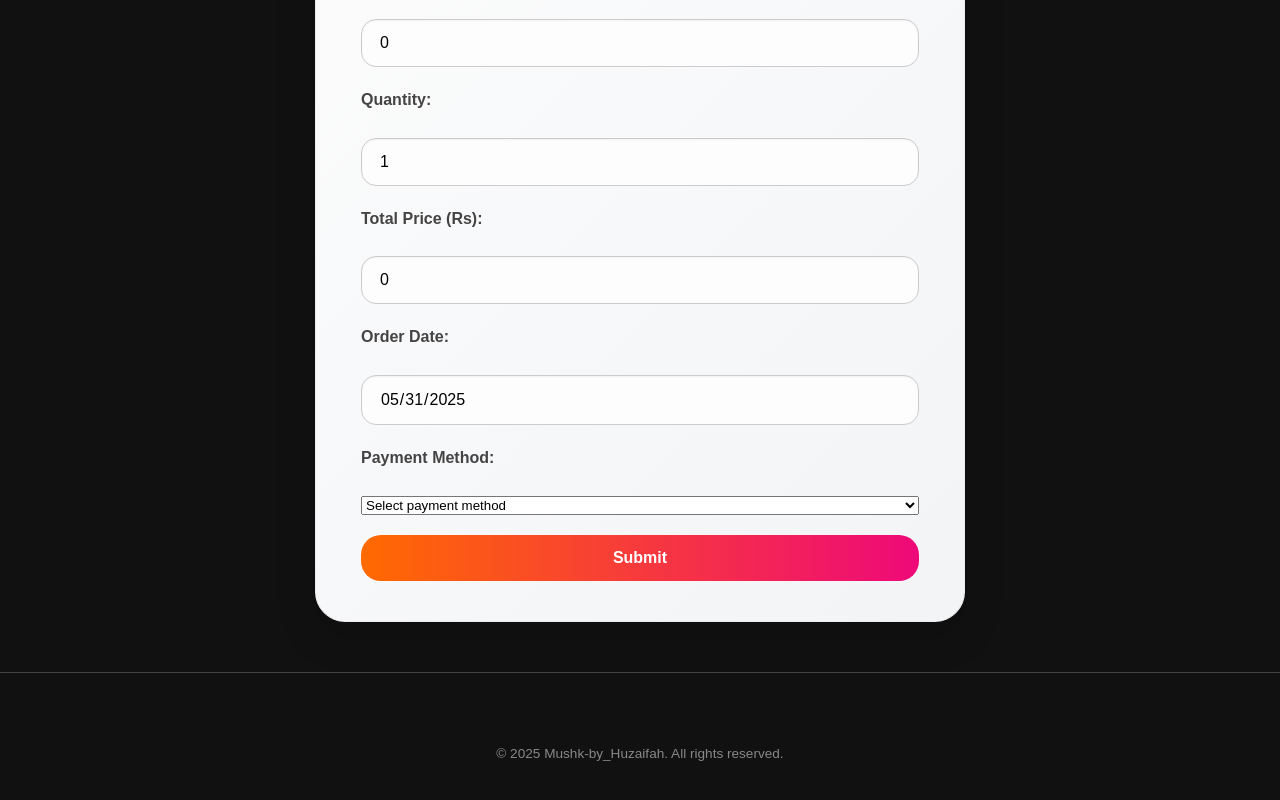
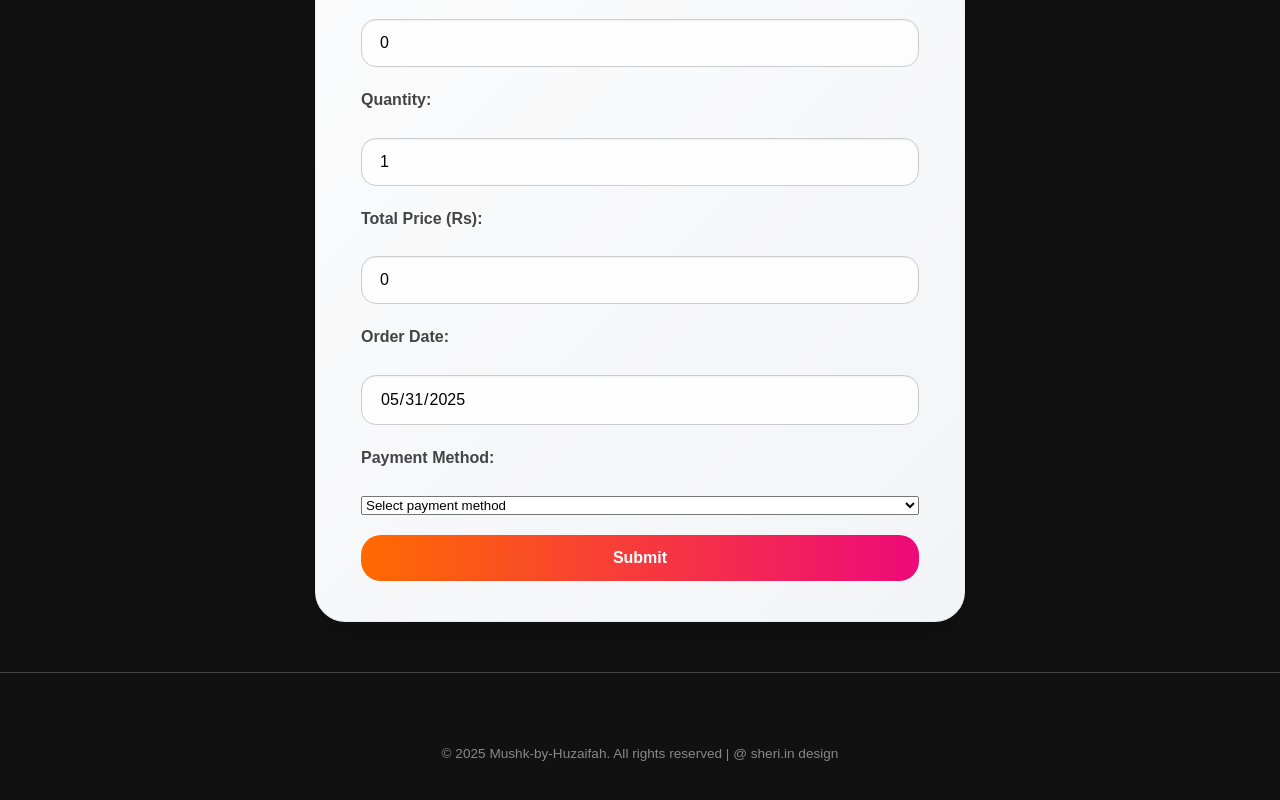
Before and after one commit to Busines-s/MushkbyHuzaifah, a website: page order.html in a window 1280 px wide. Shown: the part 889-1689 px from the top of the page. Drawn offline with Linux system fonts and the light colour scheme.

Commit message:
order page footer issue solved

```diff
--- a/order.html
+++ b/order.html
@@ -88,7 +88,8 @@
     </main>
 
     <footer>
-        <p>&copy; 2025 Mushk-by_Huzaifah. All rights reserved.</p>
+                <p>&copy; 2025 Mushk-by-Huzaifah. All rights reserved | @ sheri.in design</p>
+
     </footer>
 
     <script>
```
